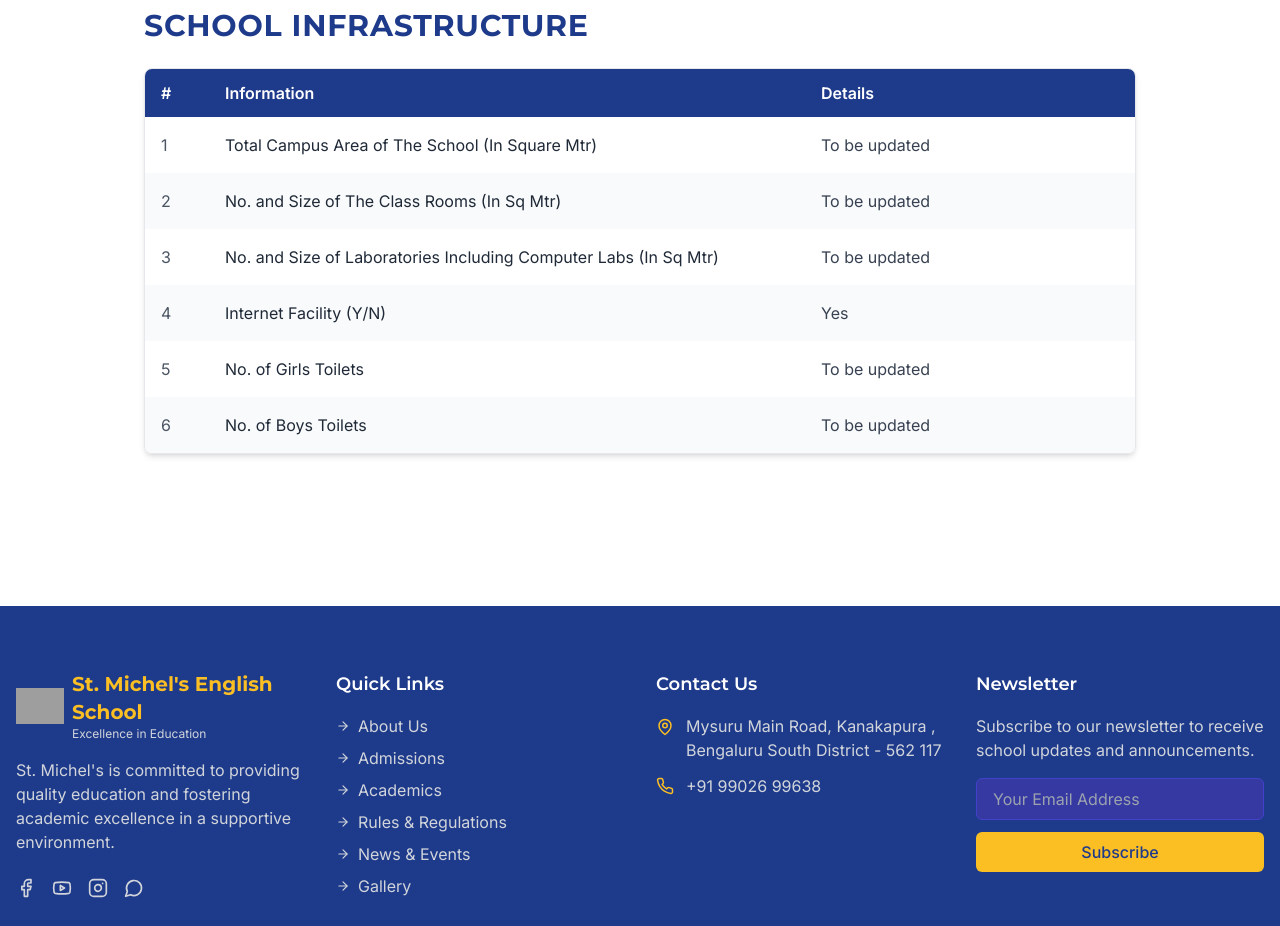
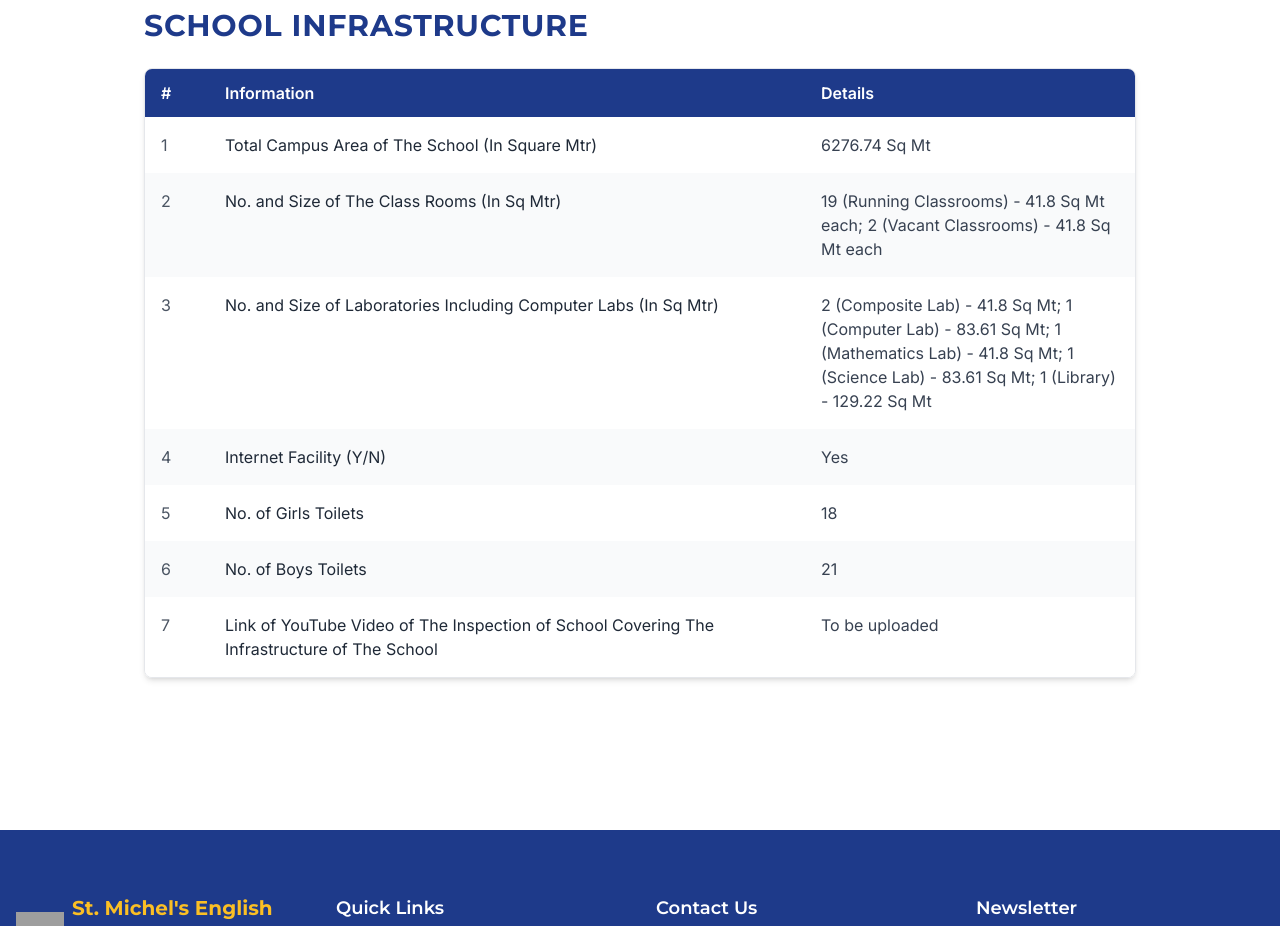
Before and after one commit to Agents-Clan-Venture/ST.-MICHEL-S-ENGLISH-SCHOOL, a React (Vite) app: page /mandatory-public-disclosure in a window 1280 px wide. Shown: the part 3320-4246 px from the top of the page. Built offline with nearby package versions, Linux system fonts and the light colour scheme; grey boxes are pictures that could not be loaded; a web font is replaced by a local one.

Commit message:
Disclosure: fill school infrastructure details

```diff
--- a/src/pages/MandatoryDisclosurePage.tsx
+++ b/src/pages/MandatoryDisclosurePage.tsx
@@ -105,15 +105,23 @@ const staff: Row[] = [
 ];
 
 const infrastructure: Row[] = [
-  { info: "Total Campus Area of The School (In Square Mtr)", detail: "To be updated" },
-  { info: "No. and Size of The Class Rooms (In Sq Mtr)", detail: "To be updated" },
+  { info: "Total Campus Area of The School (In Square Mtr)", detail: "6276.74 Sq Mt" },
+  {
+    info: "No. and Size of The Class Rooms (In Sq Mtr)",
+    detail: "19 (Running Classrooms) - 41.8 Sq Mt each; 2 (Vacant Classrooms) - 41.8 Sq Mt each",
+  },
   {
     info: "No. and Size of Laboratories Including Computer Labs (In Sq Mtr)",
-    detail: "To be updated",
+    detail:
+      "2 (Composite Lab) - 41.8 Sq Mt; 1 (Computer Lab) - 83.61 Sq Mt; 1 (Mathematics Lab) - 41.8 Sq Mt; 1 (Science Lab) - 83.61 Sq Mt; 1 (Library) - 129.22 Sq Mt",
   },
   { info: "Internet Facility (Y/N)", detail: "Yes" },
-  { info: "No. of Girls Toilets", detail: "To be updated" },
-  { info: "No. of Boys Toilets", detail: "To be updated" },
+  { info: "No. of Girls Toilets", detail: "18" },
+  { info: "No. of Boys Toilets", detail: "21" },
+  {
+    info: "Link of YouTube Video of The Inspection of School Covering The Infrastructure of The School",
+    detail: "To be uploaded",
+  },
 ];
 
 const DocLink: React.FC<{ row: Row }> = ({ row }) => {
```
